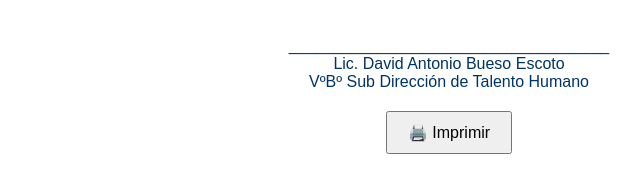
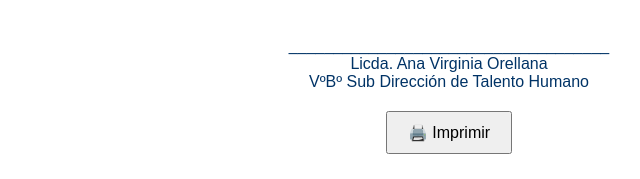
Before and after one commit to eCastro2019/permisotrabajo, a plain HTML site: page index.html in a window 1280 px wide. Shown: the part 700-879 px from the top of the page, 191-831 px from the left. Drawn offline with Linux system fonts and the light colour scheme.

Commit message:
Update index.html

```diff
--- a/index.html
+++ b/index.html
@@ -182,7 +182,7 @@
 
     <div class="subdireccion">
         ____________________________________<br>
-        Lic. David Antonio Bueso Escoto<br>
+        Licda. Ana Virginia Orellana<br>
         VºBº Sub Dirección de Talento Humano
     </div>
 
```
